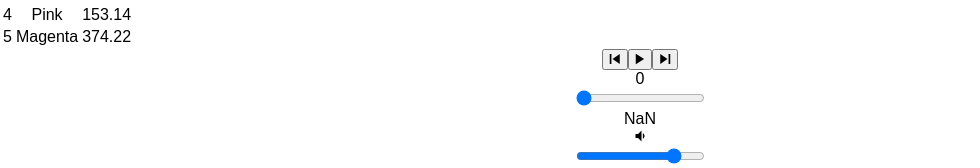
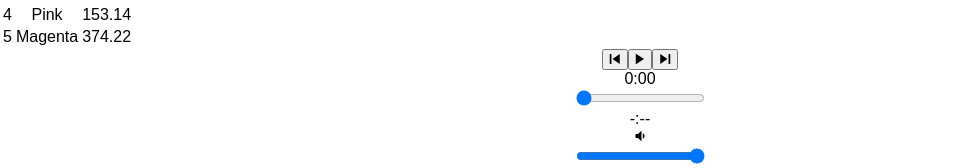
Before and after one commit to TishG/bloc-jams-react, a React (Create React App) app: page /album/the-colors in a window 1280 px wide. Shown: the part 851-1019 px from the top of the page, without its empty margins (0-980 px from the left). Built offline with nearby package versions, Linux system fonts and the light colour scheme.

Commit message:
assignment - player-bar-range: complete

```diff
--- a/src/components/Album.js
+++ b/src/components/Album.js
@@ -15,6 +15,7 @@ class Album extends Component {
 				currentSong: album.songs[null],
 				currentTime: 0,
 				duration: album.songs[0].duration,
+				currentVol: .5,
 				isPlaying: false,
 				isHovered: false
 			};
@@ -30,18 +31,23 @@ class Album extends Component {
 				},
 				durationchange: e => {
 					this.setState({ duration: this.audioElement.duration });
+				},
+				volchange: e => {
+					this.setState({ currentVol: this.audioElement.currentVol });
 				}
 			};
 			this.audioElement.addEventListener("timeupdate", this.eventListeners.timeupdate);
 			this.audioElement.addEventListener("durationchange", this.eventListeners.durationchange);
+			this.audioElement.addEventListener("volchange", this.eventListeners.volchange);
 		}
 
 		componentWillUnmount() {
 			//stops audio playback
 			this.audioElement.src = null;
-			//terminate the timeupdate and durationchange event listeners.
-			this.audioElement.removeEventListener("timeupdate", this.eventListeners.timeupdate)
+			//terminate the timeupdate, durationchange, and volchange event listeners.
+			this.audioElement.removeEventListener("timeupdate", this.eventListeners.timeupdate);
 			this.audioElement.removeEventListener("durationchange", this.eventListeners.durationchange);
+			this.audioElement.removeEventListener("volchange", this.eventListeners.volchange);
 		}
 
 			play() {
@@ -107,6 +113,34 @@ class Album extends Component {
 					this.setState({ currentTime: newTime });
 				}
 
+				formatTime(time) {
+					//incase passed an invalid or non-numeric value
+						if (isNaN(time)) {
+							return " -:-- ";
+						}
+						//Math.floor() returns the largest whole number, less than or equal to a number.
+						//convert seconds to integers
+						const seconds = Math.floor(time);
+						const minutes = Math.floor(seconds / 60);
+						const remainingSeconds = seconds % 60;
+						let timer = minutes + ":";
+						//if the seconds that remain are less than 10, then timer = timer + 0
+						if (remainingSeconds < 10) {
+							timer += "0";
+						}
+						timer += remainingSeconds;
+						return timer;
+				}
+
+				handleVolChange(e) {
+					//set new volume to value attributes value in volume control section of player bar
+					const newVol = e.target.value;
+					//set the volume property of this.audioElement to the new volume
+					this.audioElement.volume = newVol;
+					//update state to new volume
+					this.setState({ currentVol: newVol });
+				}
+
 				renderIcons(song, index) {
 					const isSameSong = this.state.currentSong === song;
 					if (this.state.isPlaying && isSameSong) {
@@ -159,11 +193,14 @@ class Album extends Component {
 				isPlaying={this.state.isPlaying}
 				currentSong={this.state.currentSong}
 				currentTime={this.audioElement.currentTime}
+				formatTime={(e) => this.formatTime(e)}
 				duration={this.audioElement.duration}
+				currentVol={this.audioElement.volume}
 				handleSongClick={() => this.handleSongClick(this.state.currentSong)}
 				handlePrevClick={() => this.handlePrevClick()}
 				handleNextClick={() => this.handleNextClick()}
 				handleTimeChange={(e) => this.handleTimeChange(e)}
+				handleVolChange={(e) => this.handleVolChange(e)}
 				/>
 			</section>
 			);
@@ -171,6 +208,3 @@ class Album extends Component {
 	}
 
 export default Album;
-
-//git feature branch for assignment already created
-//complete assignment-audio-playback
--- a/src/components/PlayerBar.js
+++ b/src/components/PlayerBar.js
@@ -23,7 +23,7 @@ class PlayerBar extends Component {
         </button>
       </section>
       <section id="time-control">
-        <div className="current-time">{this.props.currentTime}</div>
+        <div className="current-time">{this.props.formatTime(this.props.currentTime)}</div>
         <input
           type="range"
           className="seek-bar"
@@ -33,11 +33,18 @@ class PlayerBar extends Component {
           step="0.01"
           onChange={this.props.handleTimeChange}
         />
-        <div className="total-time">{this.props.duration}</div>
+        <div className="total-time">{this.props.formatTime(this.props.duration)}</div>
       </section>
       <section id="volume-control">
         <div className="icon ion-md-volume-low"></div>
-        <input type="range" className="seek-bar" value="80" />
+        <input
+        type="range"
+        className="seek-bar"
+        value={this.props.currentVol}
+        max="1"
+        min="0"
+        step="0.01"
+        onChange={this.props.handleVolChange}/>
         <div className="icon ion-md-volume-high"></div>
       </section>
     </section>
```
